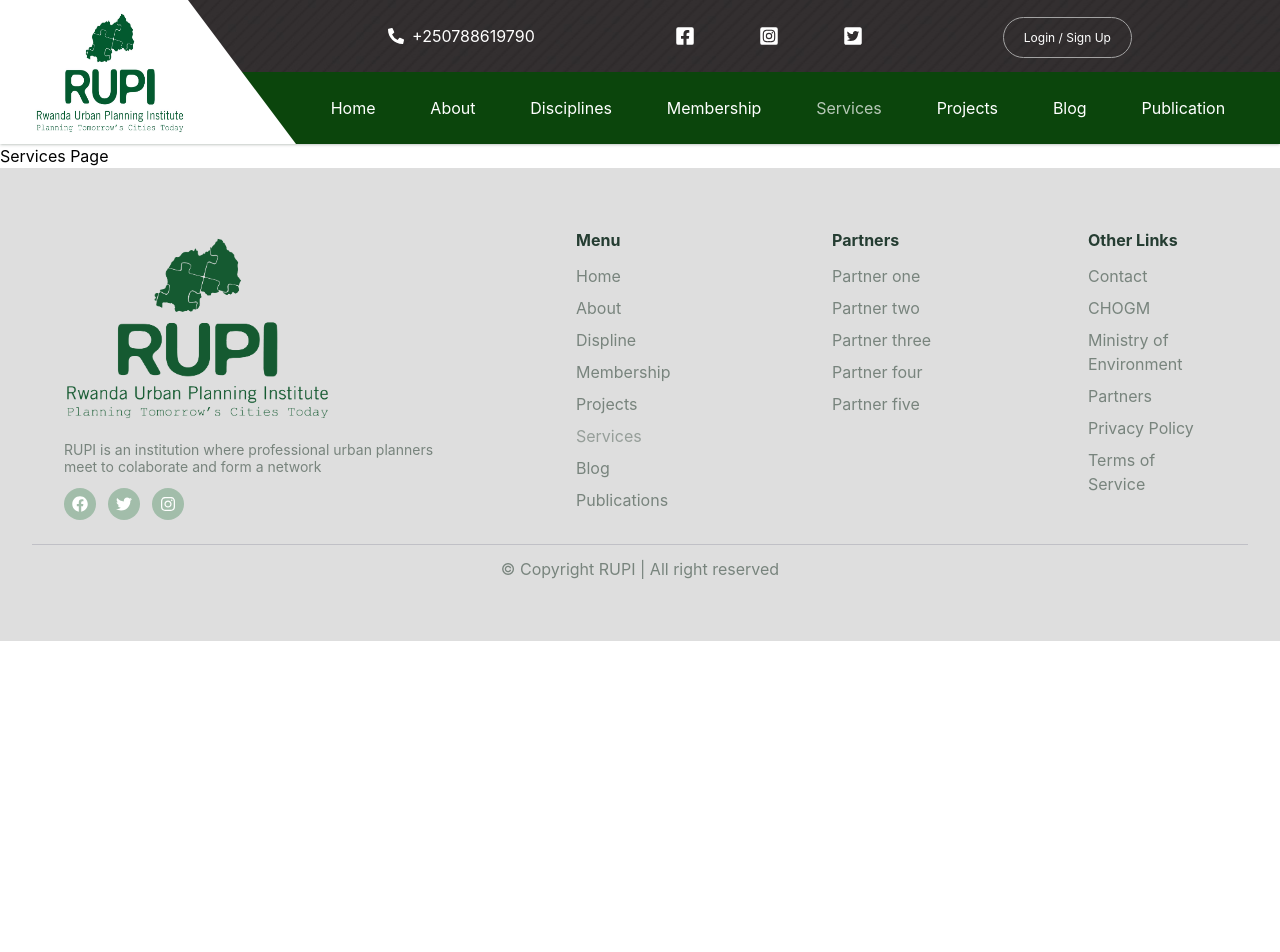
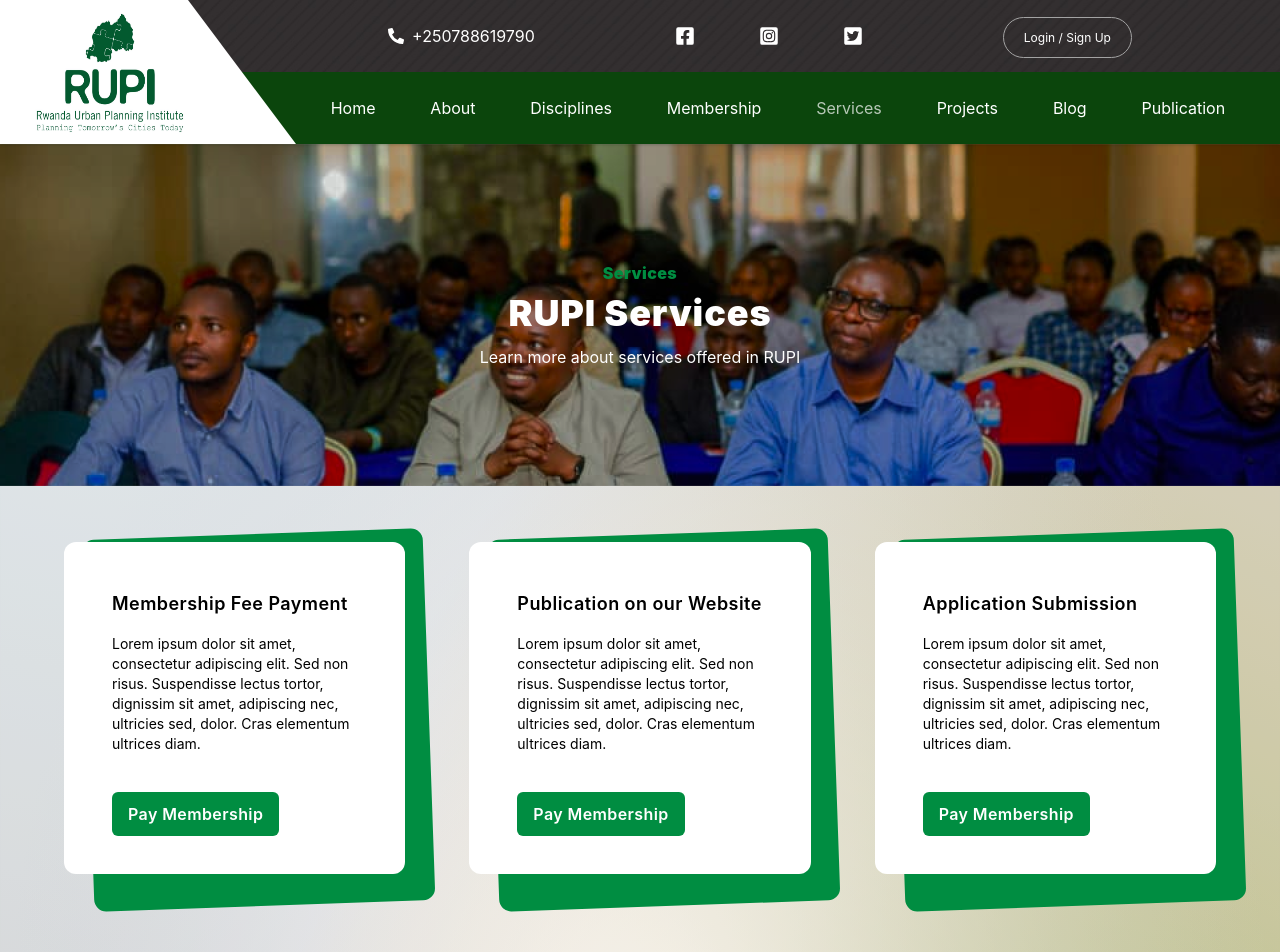
Before and after one commit to FlipSide23/rupi_fe, a React (Create React App) app: page /services in a window 1280 px wide. Shown: the top 952 px of the page. Before the commit the page ends 800 px from the top, so only its background shows below. Built offline with nearby package versions, Linux system fonts and the light colour scheme; a web font is replaced by a local one.

Commit message:
add services

```diff
--- a/src/components/About/AboutHeader.jsx
+++ b/src/components/About/AboutHeader.jsx
@@ -1,21 +1,31 @@
 import React from 'react';
 import about from '../../assets/images/about/header.png';
 
-const AboutHeader = () => {
+const AboutHeader = ({
+  title = 'About Us',
+  subTitle = 'About RUPI',
+  details = 'Learn more about RUPI and the team behind it',
+}) => {
   return (
     <div
       className="min-h-[342px] flex flex-col items-center justify-center w-full text-white px-8 py-6 md:py-12 bg-top bg-cover bg-no-repeat"
       style={{ backgroundImage: `url(${about})` }}
     >
       <div className="flex flex-col max-w-6xl">
-        <h1 className="text-center font-black tracking-wide text-brand-green" data-aos="zoom-in">
-          About Us
+        <h1
+          className="text-center font-black tracking-wide text-brand-green"
+          data-aos="zoom-in"
+        >
+          {title}
         </h1>
-        <h2 className="mt-2 text-center text-3xl md:text-4xl font-black tracking-wide" data-aos="zoom-in">
-          About RUPI
+        <h2
+          className="mt-2 text-center text-3xl md:text-4xl font-black tracking-wide"
+          data-aos="zoom-in"
+        >
+          {subTitle}
         </h2>
         <p className="mt-3 text-center" data-aos="zoom-in">
-          Learn more about RUPI and the team behind it
+          {details}
         </p>
       </div>
     </div>
--- /dev/null
+++ b/src/components/Services/ServiceCard.jsx
@@ -0,0 +1,27 @@
+import React from 'react';
+import { availableServices } from './data/service';
+import { NavLink } from 'react-router-dom';
+
+const ServiceCard = ({ service = availableServices[0] }) => {
+  return (
+    <div className="relative flex flex-col pt-2 pb-8">
+      <div className="z-10 flex h-full flex-col bg-white rounded-xl p-8 md:p-12">
+        <h1 className="font-semibold text-lg tracking-wide">
+          {service.title}
+        </h1>
+        <p className="mt-3 md:mt-4 text-sm">{service.details}</p>
+        <div className="mt-auto flex-col items-start pt-8 md:pt-12">
+          <NavLink
+            to={service.payLink}
+            className="rounded-[6px] py-3 px-4 transform hover:scale-110 transition duration-300 bg-brand-green text-white font-semibold tracking-wide"
+          >
+            {service.linkLabel}
+          </NavLink>
+        </div>
+      </div>
+      <div className="-rotate-2 translate-x-6 z-0 top-0 left-0 absolute flex-grow w-full h-full bg-brand-green rounded-xl" />
+    </div>
+  );
+};
+
+export default ServiceCard;
--- /dev/null
+++ b/src/components/Services/ServiceCardList.jsx
@@ -0,0 +1,15 @@
+import React from 'react';
+import { availableServices } from './data/service';
+import ServiceCard from './ServiceCard';
+
+const ServiceCardList = () => {
+  return (
+    <div className="grid gap-10 md:gap-16 sm:grid-cols-2 lg:grid-cols-3">
+      {availableServices.map((service, index) => (
+        <ServiceCard key={index} service={service} />
+      ))}
+    </div>
+  );
+};
+
+export default ServiceCardList;
--- /dev/null
+++ b/src/components/Services/ServiceContainer.jsx
@@ -0,0 +1,18 @@
+import React from 'react';
+import ServiceCardList from './ServiceCardList';
+import bg from '../../assets/images/services/bg-service.svg';
+
+const ServiceContainer = () => {
+  return (
+    <div
+      className="flex flex-col items-center w-full bg-no-repeat bg-cover bg-right-bottom p-8 py-6 md:py-12"
+      style={{ backgroundImage: `url(${bg})` }}
+    >
+      <div className="flex flex-col max-w-6xl mx-auto">
+        <ServiceCardList />
+      </div>
+    </div>
+  );
+};
+
+export default ServiceContainer;
--- /dev/null
+++ b/src/components/Services/data/service.js
@@ -0,0 +1,86 @@
+export const availableServices = [
+  {
+    title: 'Membership Fee Payment',
+    details:
+      'Lorem ipsum dolor sit amet, consectetur adipiscing elit. Sed non risus. Suspendisse lectus tortor, dignissim sit amet, adipiscing nec, ultricies sed, dolor. Cras elementum ultrices diam.',
+    payLink: '/pay',
+    linkLabel: 'Pay Membership',
+  },
+  {
+    title: 'Publication on our Website',
+    details:
+      'Lorem ipsum dolor sit amet, consectetur adipiscing elit. Sed non risus. Suspendisse lectus tortor, dignissim sit amet, adipiscing nec, ultricies sed, dolor. Cras elementum ultrices diam.',
+    payLink: '/pay',
+    linkLabel: 'Pay Membership',
+  },
+  {
+    title: 'Application Submission',
+    details:
+      'Lorem ipsum dolor sit amet, consectetur adipiscing elit. Sed non risus. Suspendisse lectus tortor, dignissim sit amet, adipiscing nec, ultricies sed, dolor. Cras elementum ultrices diam.',
+    payLink: '/pay',
+    linkLabel: 'Pay Membership',
+  },
+  {
+    title: 'Generate Membership Certificate',
+    details:
+      'Lorem ipsum dolor sit amet, consectetur adipiscing elit. Sed non risus. Suspendisse lectus tortor, dignissim sit amet, adipiscing nec, ultricies sed, dolor. Cras elementum ultrices diam.',
+    payLink: '/pay',
+    linkLabel: 'Pay Membership',
+  },
+  {
+    title: 'Publication on our Website',
+    details:
+      'Lorem ipsum dolor sit amet, consectetur adipiscing elit. Sed non risus. Suspendisse lectus tortor, dignissim sit amet, adipiscing nec, ultricies sed, dolor. Cras elementum ultrices diam.',
+    payLink: '/pay',
+    linkLabel: 'Pay Membership',
+  },
+  {
+    title: 'Application Submission',
+    details:
+      'Lorem ipsum dolor sit amet, consectetur adipiscing elit. Sed non risus. Suspendisse lectus tortor, dignissim sit amet, adipiscing nec, ultricies sed, dolor. Cras elementum ultrices diam.',
+    payLink: '/pay',
+    linkLabel: 'Pay Membership',
+  },
+  {
+    title: 'Membership Fee Payment',
+    details:
+      'Lorem ipsum dolor sit amet, consectetur adipiscing elit. Sed non risus. Suspendisse lectus tortor, dignissim sit amet, adipiscing nec, ultricies sed, dolor. Cras elementum ultrices diam.',
+    payLink: '/pay',
+    linkLabel: 'Pay Membership',
+  },
+  {
+    title: 'Membership Fee Payment',
+    details:
+      'Lorem ipsum dolor sit amet, consectetur adipiscing elit. Sed non risus. Suspendisse lectus tortor, dignissim sit amet, adipiscing nec, ultricies sed, dolor. Cras elementum ultrices diam.',
+    payLink: '/pay',
+    linkLabel: 'Pay Membership',
+  },
+  {
+    title: 'Membership Fee Payment',
+    details:
+      'Lorem ipsum dolor sit amet, consectetur adipiscing elit. Sed non risus. Suspendisse lectus tortor, dignissim sit amet, adipiscing nec, ultricies sed, dolor. Cras elementum ultrices diam.',
+    payLink: '/pay',
+    linkLabel: 'Pay Membership',
+  },
+  {
+    title: 'Membership Fee Payment',
+    details:
+      'Lorem ipsum dolor sit amet, consectetur adipiscing elit. Sed non risus. Suspendisse lectus tortor, dignissim sit amet, adipiscing nec, ultricies sed, dolor. Cras elementum ultrices diam.',
+    payLink: '/pay',
+    linkLabel: 'Pay Membership',
+  },
+  {
+    title: 'Membership Fee Payment',
+    details:
+      'Lorem ipsum dolor sit amet, consectetur adipiscing elit. Sed non risus. Suspendisse lectus tortor, dignissim sit amet, adipiscing nec, ultricies sed, dolor. Cras elementum ultrices diam.',
+    payLink: '/pay',
+    linkLabel: 'Pay Membership',
+  },
+  {
+    title: 'Membership Fee Payment',
+    details:
+      'Lorem ipsum dolor sit amet, consectetur adipiscing elit. Sed non risus. Suspendisse lectus tortor, dignissim sit amet, adipiscing nec, ultricies sed, dolor. Cras elementum ultrices diam.',
+    payLink: '/pay',
+    linkLabel: 'Pay Membership',
+  },
+];
--- a/src/pages/About.jsx
+++ b/src/pages/About.jsx
@@ -2,7 +2,6 @@ import React from 'react';
 import AboutHeader from '../components/About/AboutHeader';
 import Background from '../components/About/Background';
 import OurMission from '../components/About/OurMission';
-import Layout from '../components/Layout/Layout';
 import OurValues from '../components/About/OurValues';
 import OurTeam from '../components/About/OurTeam';
 import OurJourney from '../components/About/OurJourney';
--- a/src/pages/Services.jsx
+++ b/src/pages/Services.jsx
@@ -1,7 +1,16 @@
-import React from 'react'
+import React from 'react';
+import AboutHeader from '../components/About/AboutHeader';
+import ServiceContainer from '../components/Services/ServiceContainer';
 
 export const Services = () => {
   return (
-    <div>Services Page</div>
-  )
-}
+    <>
+      <AboutHeader
+        title="Services"
+        subTitle="RUPI Services"
+        details="Learn more about services offered in RUPI "
+      />
+      <ServiceContainer />
+    </>
+  );
+};
```
Also changed, not shown: src/assets/images/services/bg-service.svg (added).
